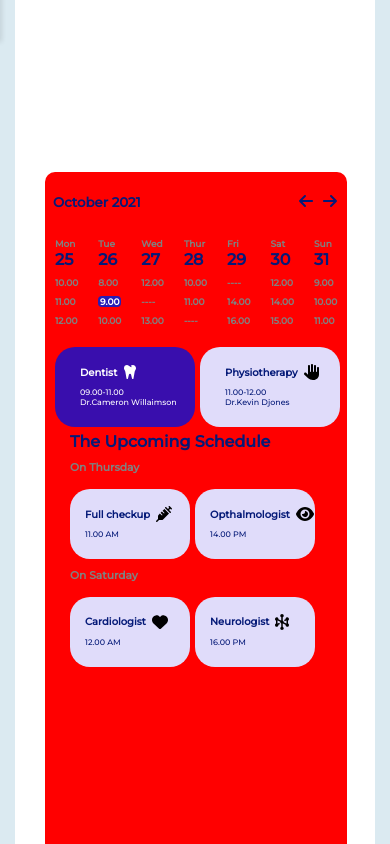
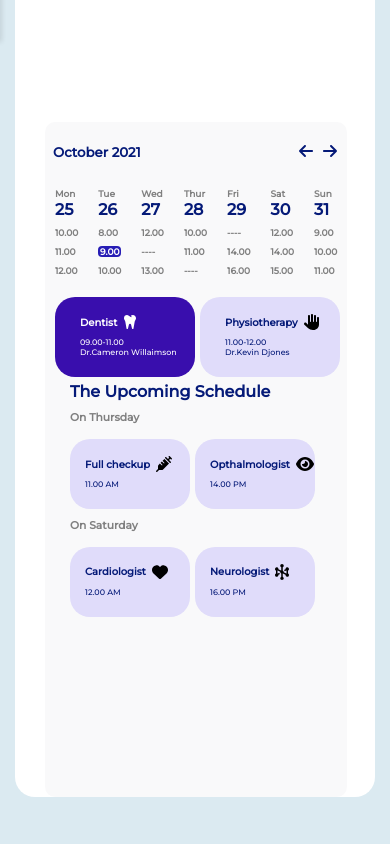
Before and after one commit to SAjay02/healthcare_dashboard, a React (Create React App) app: page / in a window 390 px wide. Shown: the part 780-1624 px from the top of the page. After the commit the page ends 1587 px from the top, so only its background shows below. Built offline with nearby package versions, Linux system fonts and the light colour scheme.

Commit message:
fix: adjustment on small device

```diff
--- a/src/styles/Calendar/Calendar.css
+++ b/src/styles/Calendar/Calendar.css
@@ -194,12 +194,12 @@
     {
         display: flex;
         flex-direction: column;
-        height: 100vh;
+        height: 80vh;
         width: 93%;
         margin-left: 30px;
         background-color: rgba(249, 249, 250, 0.879);
-        background-color: red;
-        margin-top: 100px;
+        /* background-color: red; */
+        margin-top: 50px;
         border-radius: 10px;
     }
 }
```
